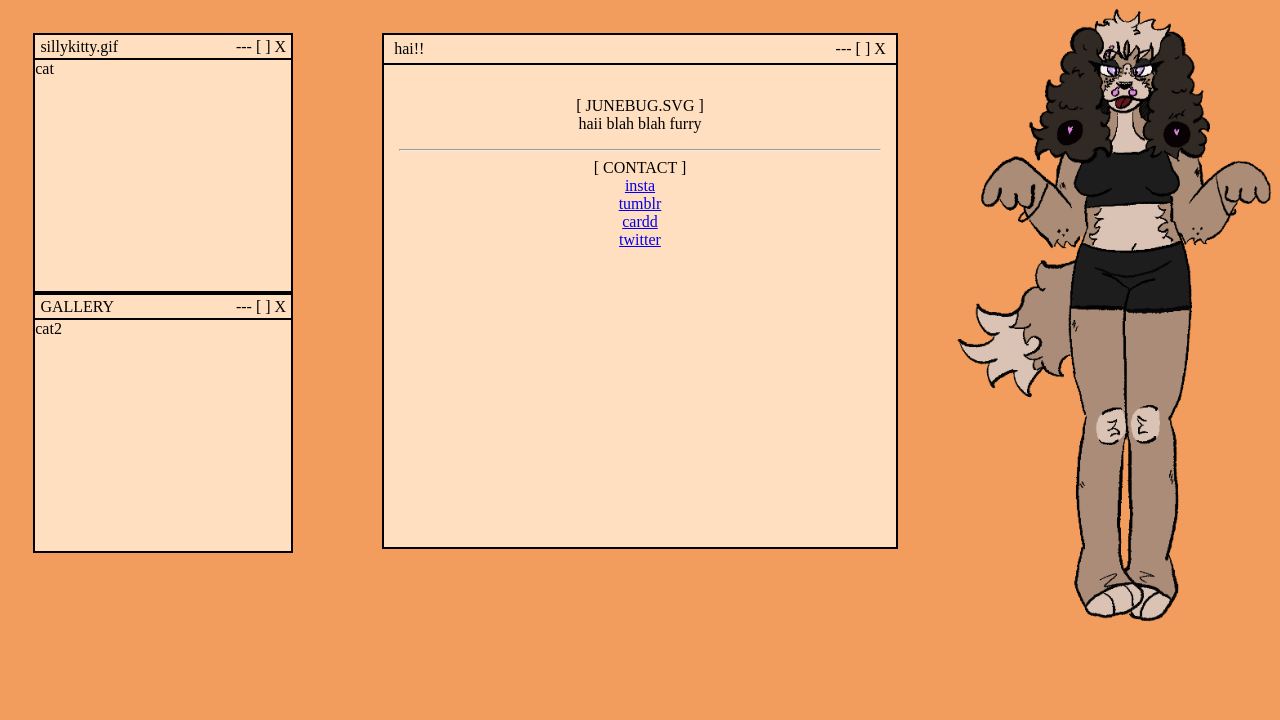
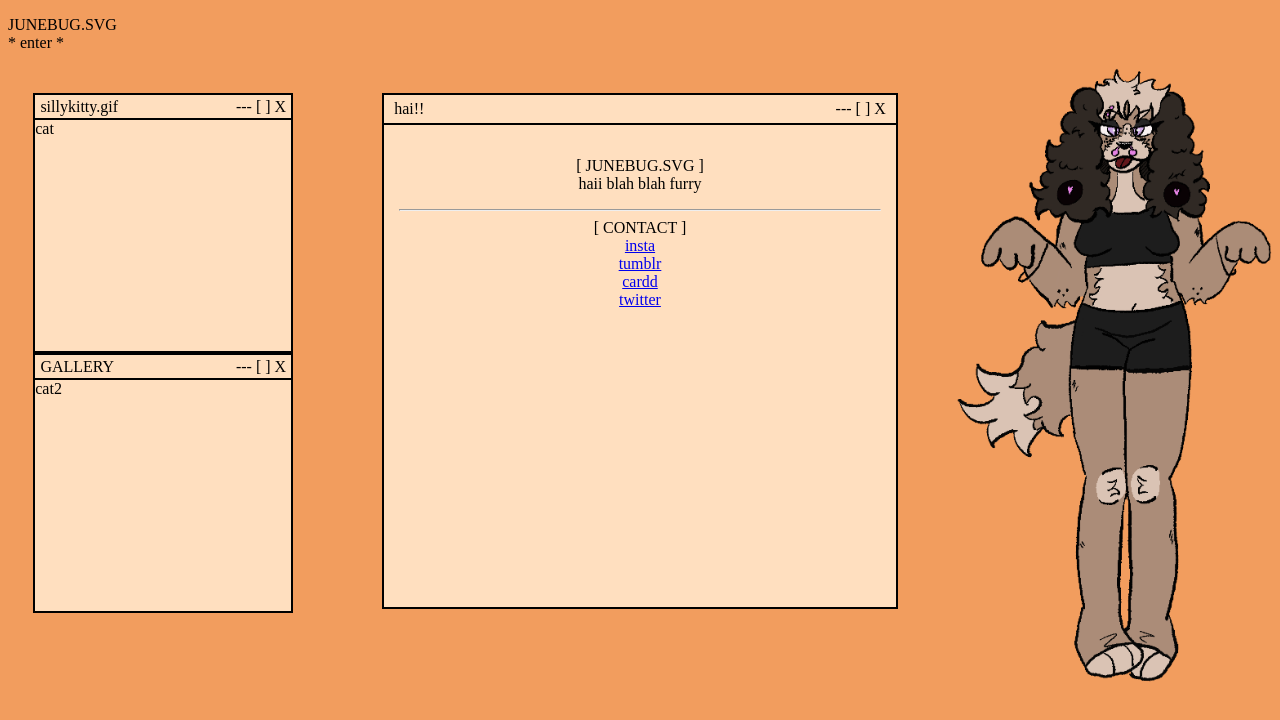
Before and after one commit to SkyshotDaybreak/junesite, a plain HTML site: page index.html in a window 1280 px wide. Drawn offline with Linux system fonts and the light colour scheme.

Commit message:
intro block

```diff
--- a/index.html
+++ b/index.html
@@ -7,6 +7,15 @@
         <title>Document</title>
     </head>
     <body>
+
+    <!-- intro -->
+    <div id="intro">
+        <p >
+            JUNEBUG.SVG <br>
+            * enter *
+        </p>
+        <!-- <img src="images/june.png" style="width: 100vw;"> -->
+    </div>
 
     <img src="images/zelda.png" style="width: 25%; float: right;">
     <main>
```
